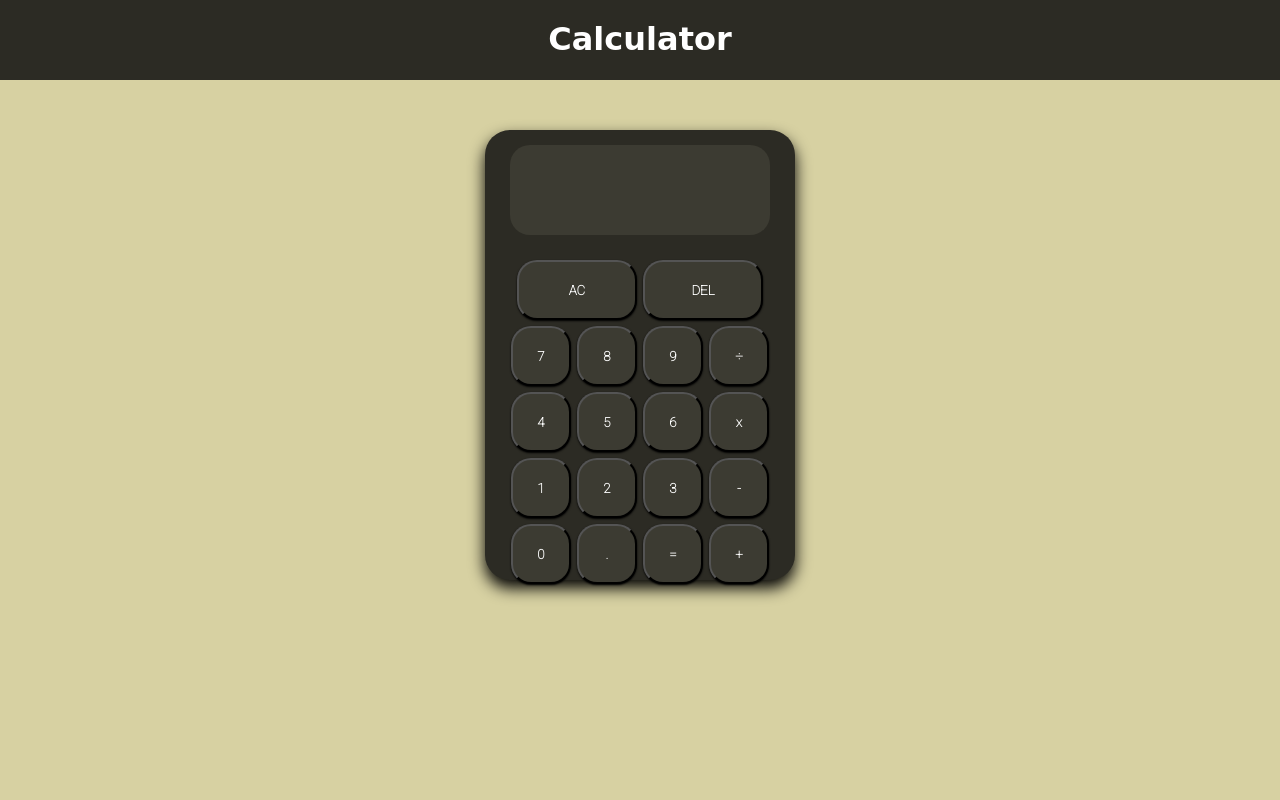
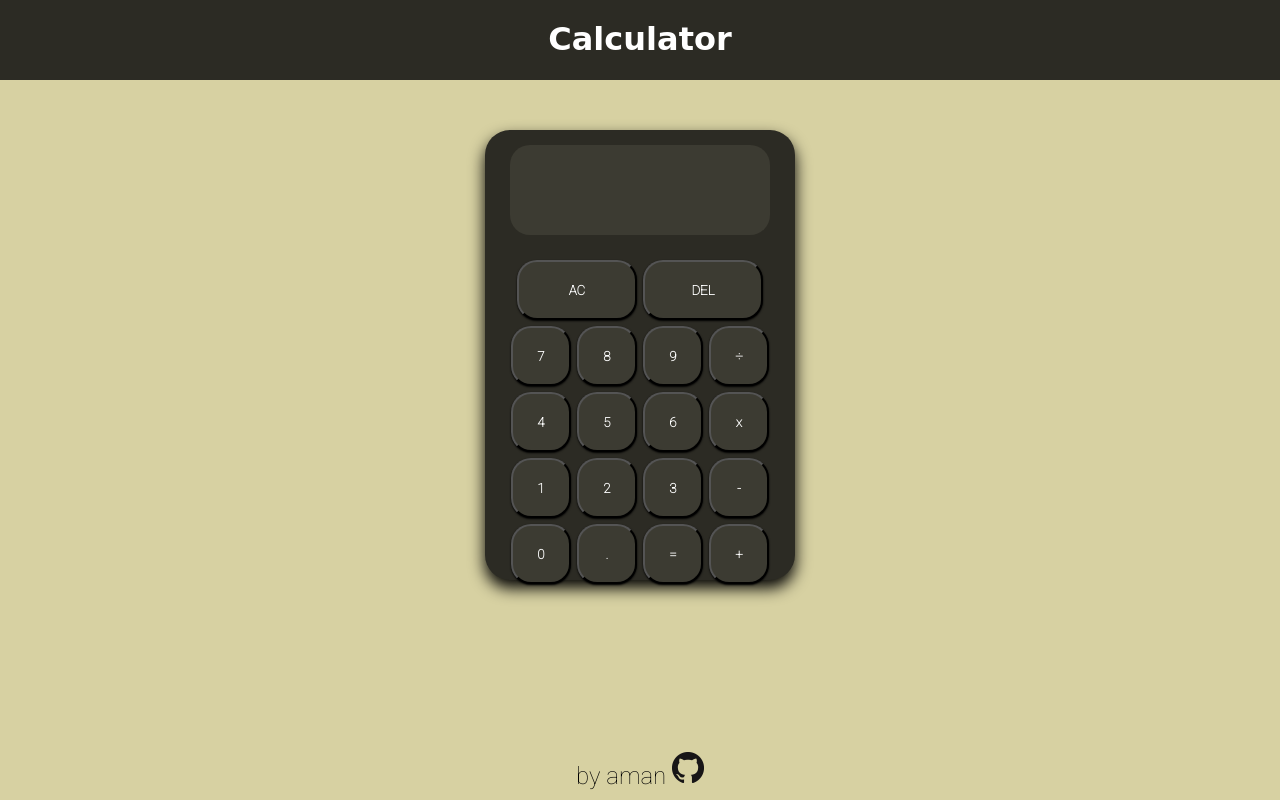
Before and after one commit to amankaiyum/calculator, a plain HTML site: page index.html in a window 1280 px wide. Drawn offline with Linux system fonts and the light colour scheme; a web font is replaced by a local one.

Commit message:
Add footer

```diff
--- a/index.html
+++ b/index.html
@@ -53,7 +53,8 @@
       </div>
     </div>
   </div>
-
-
+  <div class="footer">
+    by aman <a href="https://github.com/amankaiyum" target="_blank"><img alt="github logo" src="icons/GitHub-Mark-32px.png"></a>
+  </div>
 </body>
 </html>
--- a/style.css
+++ b/style.css
@@ -11,6 +11,7 @@ body {
   align-items: center;
   gap: 50px;
   background-color: rgb(215, 209, 162);
+  height: 100vh;
 }
 
 h1 {
@@ -118,3 +119,9 @@ button:active {
   background-color: rgb(174, 97, 90);
   border: 2px solid black;
 }
+
+.footer {
+  margin-top: auto;
+  margin-bottom: 10px;
+  font-size: 24px;
+}
```
Also changed, not shown: icons/GitHub-Mark-32px.png (added).
